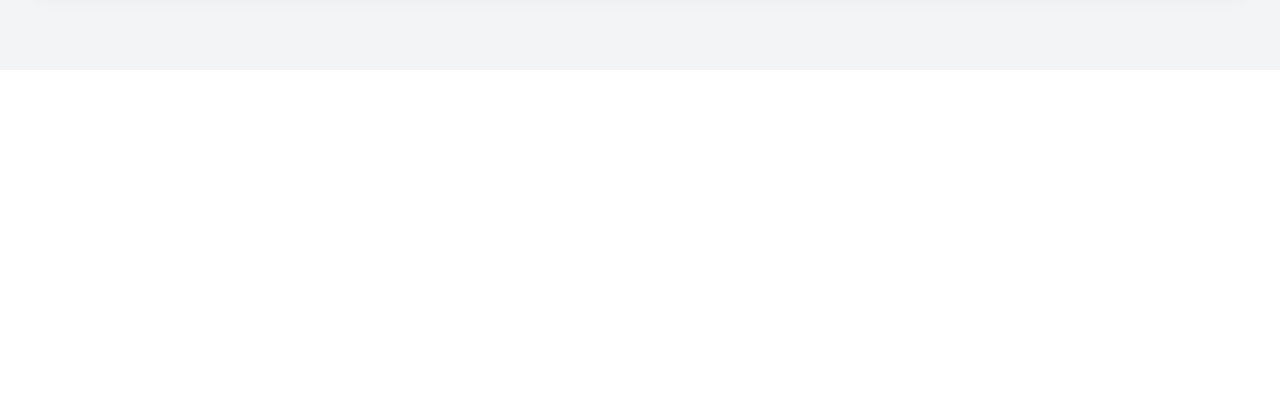
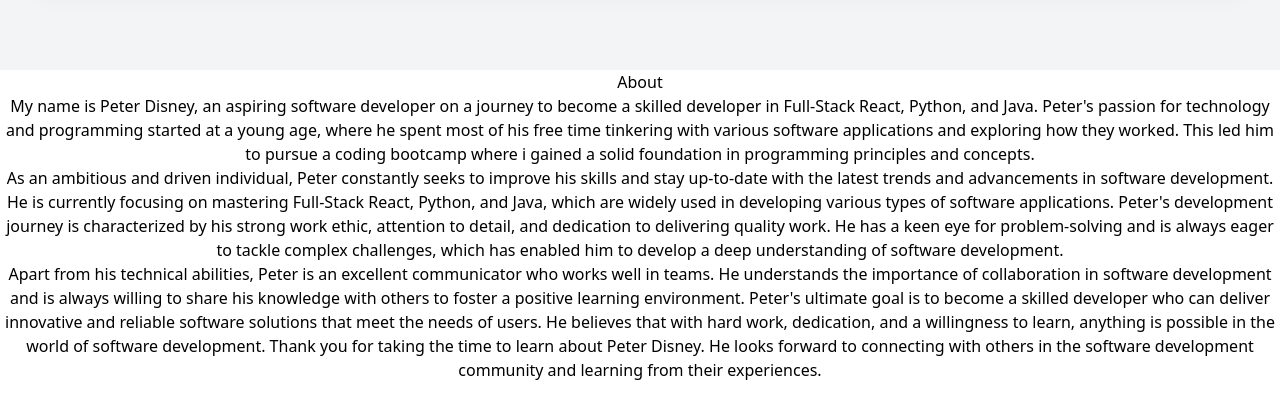
Before and after one commit to PeterDisney/Peter_Portfolio, a React (Create React App) app in the folder client/: page / in a window 1280 px wide. Shown: the part 378-796 px from the top of the page. Built offline with nearby package versions, Linux system fonts and the light colour scheme.

Commit message:
added about

```diff
--- a/client/src/views/Main.jsx
+++ b/client/src/views/Main.jsx
@@ -9,7 +9,6 @@ const Main = () => {
         <Navbar />
       </header>
       <section>
-
         <div class="bg-gray-100 py-24">
           <div class="max-w-screen-xl mx-auto px-4 sm:px-6 lg:px-8">
             <div class="bg-white shadow-xl rounded-lg overflow-hidden">
@@ -24,6 +23,53 @@ const Main = () => {
           </div>
         </div>
       </section>
+      <section class="text-center">
+        <div>
+          <div>
+            <p>About</p>
+            <div className="">
+              <p>
+                My name is Peter Disney, an aspiring software developer on a
+                journey to become a skilled developer in Full-Stack React,
+                Python, and Java. Peter's passion for technology and programming
+                started at a young age, where he spent most of his free time
+                tinkering with various software applications and exploring how
+                they worked. This led him to pursue a coding bootcamp where i
+                gained a solid foundation in programming principles and
+                concepts.
+              </p>
+              <p>
+                As an ambitious and driven individual, Peter constantly seeks to
+                improve his skills and stay up-to-date with the latest trends
+                and advancements in software development. He is currently
+                focusing on mastering Full-Stack React, Python, and Java, which
+                are widely used in developing various types of software
+                applications. Peter's development journey is characterized by
+                his strong work ethic, attention to detail, and dedication to
+                delivering quality work. He has a keen eye for problem-solving
+                and is always eager to tackle complex challenges, which has
+                enabled him to develop a deep understanding of software
+                development.
+              </p>
+              <p>
+                Apart from his technical abilities, Peter is an excellent
+                communicator who works well in teams. He understands the
+                importance of collaboration in software development and is
+                always willing to share his knowledge with others to foster a
+                positive learning environment. Peter's ultimate goal is to
+                become a skilled developer who can deliver innovative and
+                reliable software solutions that meet the needs of users. He
+                believes that with hard work, dedication, and a willingness to
+                learn, anything is possible in the world of software
+                development. Thank you for taking the time to learn about Peter
+                Disney. He looks forward to connecting with others in the
+                software development community and learning from their
+                experiences.
+              </p>
+            </div>
+          </div>
+        </div>
+      </section>
     </div>
   );
 };
```
Lines whose indentation alone changed are shown as unchanged.
